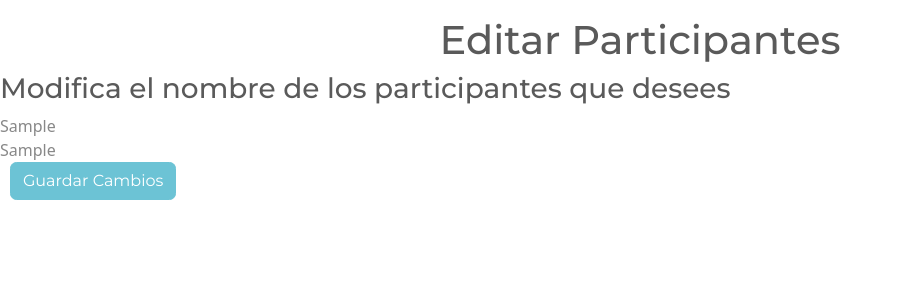
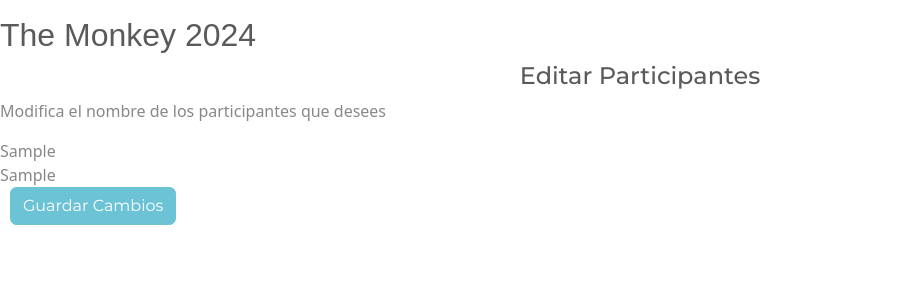
Before and after one commit to DCC-CC4401/2024-1-CC4401-1-grupo-8, a Django app: template quienvaganando/templates/quienvaganando/editar_participantes.html in a window 1280 px wide. Shown: the part 136-436 px from the top of the page, without its empty margins (0-903 px from the left). Run offline with Django 3.2, Linux system fonts and the light colour scheme; data comes from the database, SQL or seed files in the repository; tables that the repository leaves empty hold one stand-in row (values such as "Sample post"); the template is opened without the code that fills it: values that come from a table or form of the project are taken from there, most other values are stand-ins (such as "Sample title", 1, 10 or a date in 2020); some libraries are stand-ins or nearby versions.

Commit message:
Agregar nombre torneo a edición participantes

```diff
--- a/quienvaganando/templates/quienvaganando/editar_participantes.html
+++ b/quienvaganando/templates/quienvaganando/editar_participantes.html
@@ -5,8 +5,11 @@
 {% load crispy_forms_tags %}
 {% block content %}
 
-<h1 style="text-align: center;">Editar Participantes</h1>
-<h3>Modifica el nombre de los participantes que desees</h3>
+<h2 style="font-family: 'DM Sans', sans-serif;" > {{ torneo.nombre }}</h2>
+<h4 style="text-align: center;">Editar Participantes</h4>
+
+<p>Modifica el nombre de los participantes que desees</p>
+
 <div style="display: flex;">
 <form method="post">
     {% csrf_token %}
--- a/quienvaganando/templates/quienvaganando/overview_torneo.html
+++ b/quienvaganando/templates/quienvaganando/overview_torneo.html
@@ -1,6 +1,6 @@
 {% extends 'quienvaganando/base.html' %}
 
-{% block subtitle %}{{nombre}}{% endblock subtitle %}
+{% block subtitle %}{{ torneo.nombre }}{% endblock subtitle %}
 
 {% block content %}
 
--- a/quienvaganando/views.py
+++ b/quienvaganando/views.py
@@ -204,6 +204,7 @@ def editar_participantes(request, uuid_torneo):
         form_editar = EditarParticipantesForm(nombres_participantes, info_actual, prefix="editar")
         form_eliminar = EliminarParticipantesForm(torneo, nombres_participantes, prefix="eliminar")
         return render(request,  "quienvaganando/editar_participantes.html", {
+            "torneo": torneo,
             "form_editar": form_editar,
             "form_eliminar": form_eliminar
         })
```
